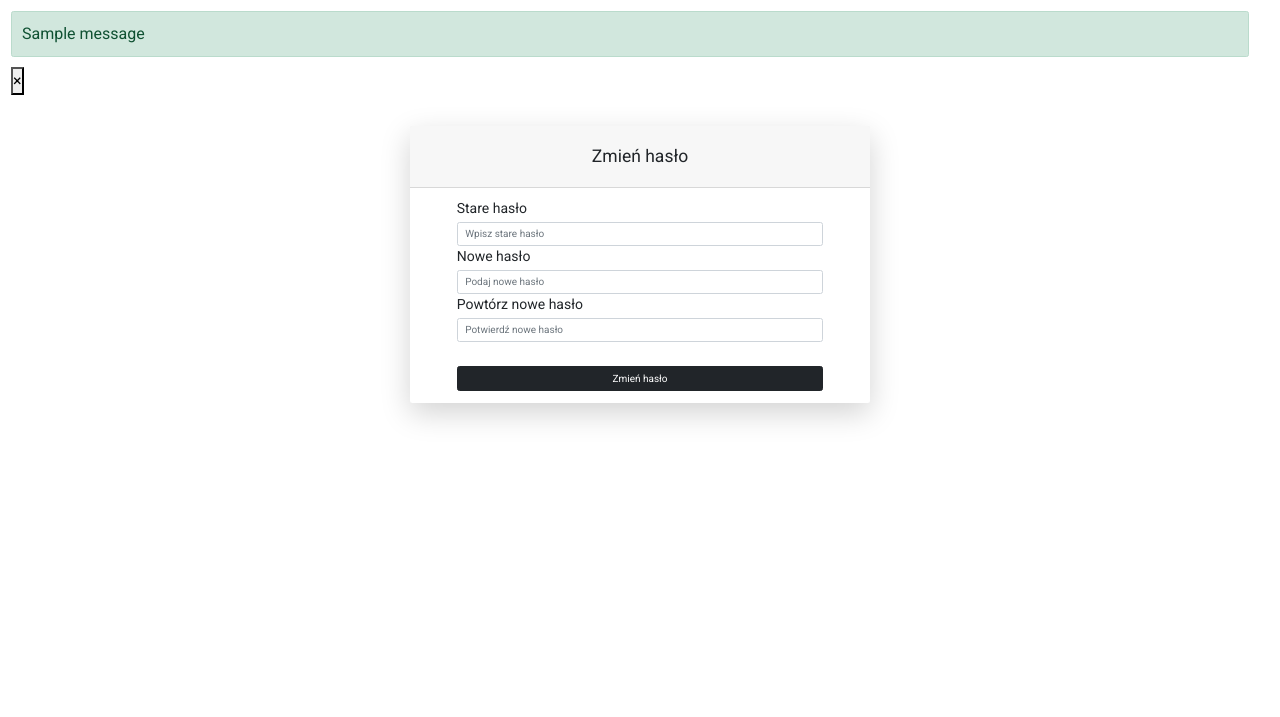
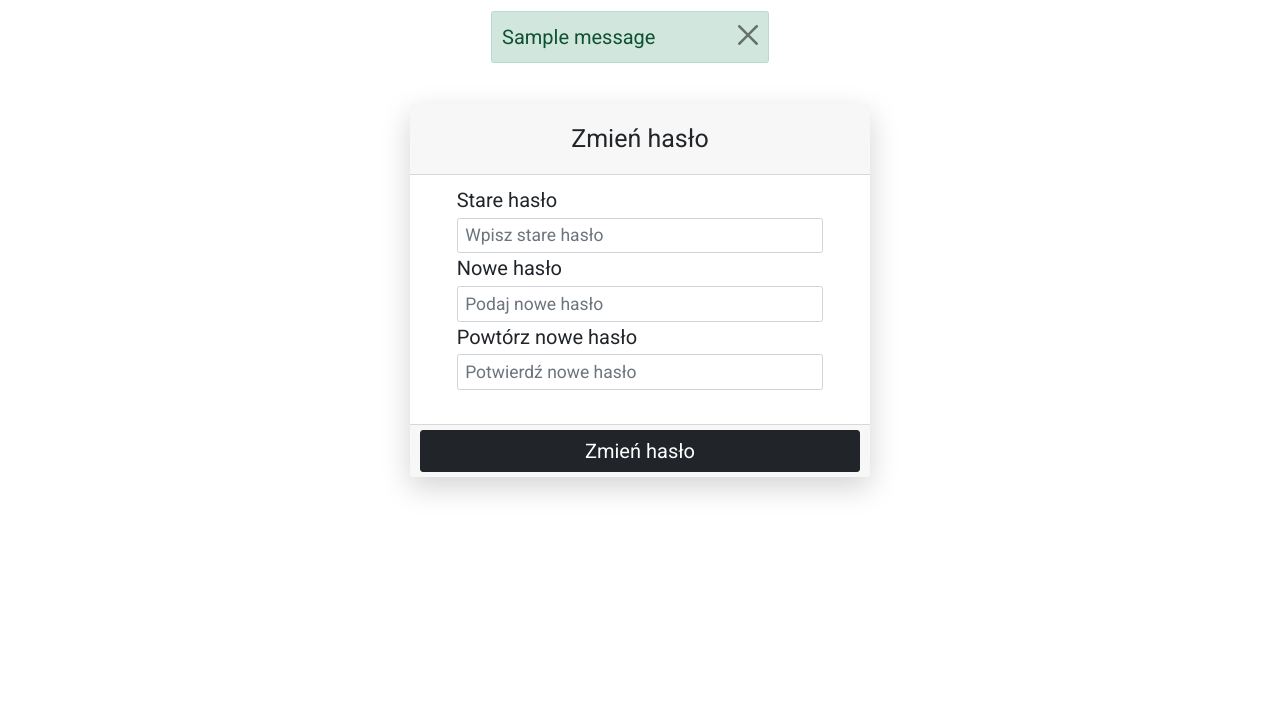
Before and after one commit to RomanH83/CarRentalSite, a Django app: page /account/password-change/ in a window 1280 px wide. Shown: the part 80-797 px from the top of the page. Run offline with Django 4.2, Linux system fonts and the light colour scheme; a user stored in the database is signed in; tables that the repository leaves empty hold one stand-in row (values such as "Sample post"); one stand-in notice (Sample message) is shown; some libraries are stand-ins or nearby versions.

Commit message:
Improve styling for accounts app

```diff
--- a/carrent/accounts/forms.py
+++ b/carrent/accounts/forms.py
@@ -58,14 +58,15 @@ class LoginForm(AuthenticationForm):
                                 required=True,
                                 widget=forms.TextInput(attrs={'placeholder': 'e-mail',
                                                               'class': 'form-control',
+                                                              'style': 'font-size: large'
                                                               }))
     password = forms.CharField(max_length=50,
                                required=True,
                                widget=forms.PasswordInput(attrs={'placeholder': 'Hasło',
                                                                  'class': 'form-control',
-                                                                 'data-toggle': 'password',
                                                                  'id': 'password',
                                                                  'name': 'password',
+                                                                 'style': 'font-size: large'
                                                                  }))
 
     class Meta:
--- a/carrent/accounts/templates/accounts/logout.html
+++ b/carrent/accounts/templates/accounts/logout.html
@@ -3,9 +3,9 @@
 {% block section_one %}
 
     <div class="row justify-content-center">
-        <div class="card" style="width: 18rem;">
-        <div class="card-body">
-        <h5 class="card-title">Zostałeś wylogowany</h5>
+        <div class="card" style="width: 35rem;">
+        <div class="card-body" style="text-align: center">
+        <h1 class="card-title">Zostałeś wylogowany</h1>
         <br><hr><a href="{% url 'login' %}" class="btn btn-dark btn-lg">Zaloguj się ponownie</a>
         </div>
     </div>
--- a/carrent/accounts/templates/accounts/password_change.html
+++ b/carrent/accounts/templates/accounts/password_change.html
@@ -1,22 +1,35 @@
 {% extends "carrentapp/base.html" %}
 {% block section_one %}
+
+<svg xmlns="http://www.w3.org/2000/svg" style="display: none;">
+    <symbol id="check-circle-fill" fill="currentColor" viewBox="0 0 16 16">
+        <path d="M16 8A8 8 0 1 1 0 8a8 8 0 0 1 16 0zm-3.97-3.03a.75.75 0 0 0-1.08.022L7.477 9.417 5.384 7.323a.75.75 0 0 0-1.06 1.06L6.97 11.03a.75.75 0 0 0 1.079-.02l3.992-4.99a.75.75 0 0 0-.01-1.05z"/>
+    </symbol>
+    <symbol id="info-fill" fill="currentColor" viewBox="0 0 16 16">
+        <path d="M8 16A8 8 0 1 0 8 0a8 8 0 0 0 0 16zm.93-9.412-1 4.705c-.07.34.029.533.304.533.194 0 .487-.07.686-.246l-.088.416c-.287.346-.92.598-1.465.598-.703 0-1.002-.422-.808-1.319l.738-3.468c.064-.293.006-.399-.287-.47l-.451-.081.082-.381 2.29-.287zM8 5.5a1 1 0 1 1 0-2 1 1 0 0 1 0 2z"/>
+    </symbol>
+    <symbol id="exclamation-triangle-fill" fill="currentColor" viewBox="0 0 16 16">
+        <path d="M8.982 1.566a1.13 1.13 0 0 0-1.96 0L.165 13.233c-.457.778.091 1.767.98 1.767h13.713c.889 0 1.438-.99.98-1.767L8.982 1.566zM8 5c.535 0 .954.462.9.995l-.35 3.507a.552.552 0 0 1-1.1 0L7.1 5.995A.905.905 0 0 1 8 5zm.002 6a1 1 0 1 1 0 2 1 1 0 0 1 0-2z"/>
+    </symbol>
+</svg>
+
     <div class="form-content my-3 p-3">
         <div class="container">
             <div class="row justify-content-center">
                 <div class="col-lg-5">
                         <div class="card shadow-lg border-0 rounded-lg mt-0 mb-3">
                             <div class="card-header justify-content-center">
-                              <h3 class="font-weight-light my-4 text-center">Zmień hasło</h3>
+                              <h3 class="font-weight-light my-4 text-center fs-1">Zmień hasło</h3>
                             </div>
                             {% if form.errors %}
                                 <div class="alert alert-danger alert-dismissible" role="alert">
                                     <div id="form_errors">
-                                        {% for key, value in form.errors.items %}
-                                            <strong>{{ value }}</strong>
+                                        {% for value in form.errors.values %}
+                                            <svg class="bi flex-shrink-0 me-2" width="24" height="24" role="img" aria-label="Danger:"><use xlink:href="#exclamation-triangle-fill"/></svg>
+                                            <strong>{{ value.as_text|cut:"* "  }}</strong><br>
                                         {% endfor %}
                                     </div>
-                                    <button type="button" class="close" data-dismiss="alert" aria-label="Close">
-                                        <span aria-hidden="true">&times;</span>
+                                    <button type="button" class="btn-close" data-dismiss="alert" aria-label="Close">
                                     </button>
                                 </div>
                             {% endif %}
@@ -27,48 +40,43 @@
                                     <div class="form-row">
                                         <div class="col-md-10 offset-md-1">
                                             <div class="form-group">
-                                                <label class="small mb-1" for="id_old_password">Stare hasło</label>
+                                                <label class="fs-2 mb-1 " for="id_old_password">Stare hasło</label>
                                                 <input type="password" name="old_password" autocomplete="new-password"
-                                                       class="form-control" required id="id_old_password"
+                                                       class="form-control fs-3" required id="id_old_password"
                                                        placeholder="Wpisz stare hasło"/>
-                                                <span>
-                                                </span>
                                             </div>
                                         </div>
                                     </div>
                                     <div class="form-row">
                                         <div class="col-md-10 offset-md-1">
                                             <div class="form-group">
-                                                <label class="small mb-1" for="id_new_password1">Nowe hasło</label>
+                                                <label class="fs-2 mb-1" for="id_new_password1">Nowe hasło</label>
                                                 <input type="password" name="new_password1" autocomplete="new-password"
-                                                       class="form-control" required id="id_new_password1"
+                                                       class="form-control fs-3" required id="id_new_password1"
                                                        placeholder="Podaj nowe hasło"/>
-                                                <span>
-                                                </span>
                                             </div>
                                         </div>
                                     </div>
                                     <div class="form-row">
                                         <div class="col-md-10 offset-md-1">
                                             <div class="form-group">
-                                                <label class="small mb-1" for="id_new_password2">Powtórz nowe hasło</label>
+                                                <label class="fs-2 mb-1" for="id_new_password2">Powtórz nowe hasło</label>
                                                 <input type="password" name="new_password2" autocomplete="new-password"
-                                                       required id="id_new_password2" class="form-control"
+                                                       required id="id_new_password2" class="form-control fs-3"
                                                        placeholder="Potwierdź nowe hasło"/>
                                             </div>
                                         </div>
                                     </div>
                                     <br>
-                                    <div class="form-row">
-                                        <div class="col-md-10 offset-md-1">
-                                            <div class="form-group mt-0 mb-1">
-                                                <button type="submit" class="col-md-12 btn btn-dark" id="reset">Zmień hasło</button>
-                                            </div>
-                                        </div>
-                                    </div>
-                                </form>
+                            </div>
+                            <div class="card-footer text-center">
+                            <div class="form-row">
+                                <button type="submit" class="col-md-12 btn btn-dark btn-lg fs-2" id="reset">Zmień hasło</button>
+
+                            </form>
                             </div>
                         </div>
+                    </div>
                 </div>
             </div>
         </div>
--- a/carrent/carrentapp/templates/carrentapp/base.html
+++ b/carrent/carrentapp/templates/carrentapp/base.html
@@ -62,13 +62,12 @@
 </div>
 
         {% if messages %}
-          <div class="alert alert-dismissible" role="alert">
+          <div class="alert alert-dismissible mx-auto col-md-3 fade show" role="alert">
             {% for message in messages %}
-              <div class="alert alert-{{ message.tags }}">{{ message }}</div>
+                <div class="alert alert-{{ message.tags }} fs-2">{{ message }}
+                <button type="button" class="btn-close" data-dismiss="alert" aria-label="Close"></button>
+                </div>
             {% endfor %}
-            <button type="button" class="close" data-dismiss="alert" aria-label="Close">
-              <span aria-hidden="true">&times;</span>
-            </button>
           </div>
         {% endif %}
 
```
Also changed, not shown: carrent/accounts/templates/accounts/login.html (+25 -11 lines).
